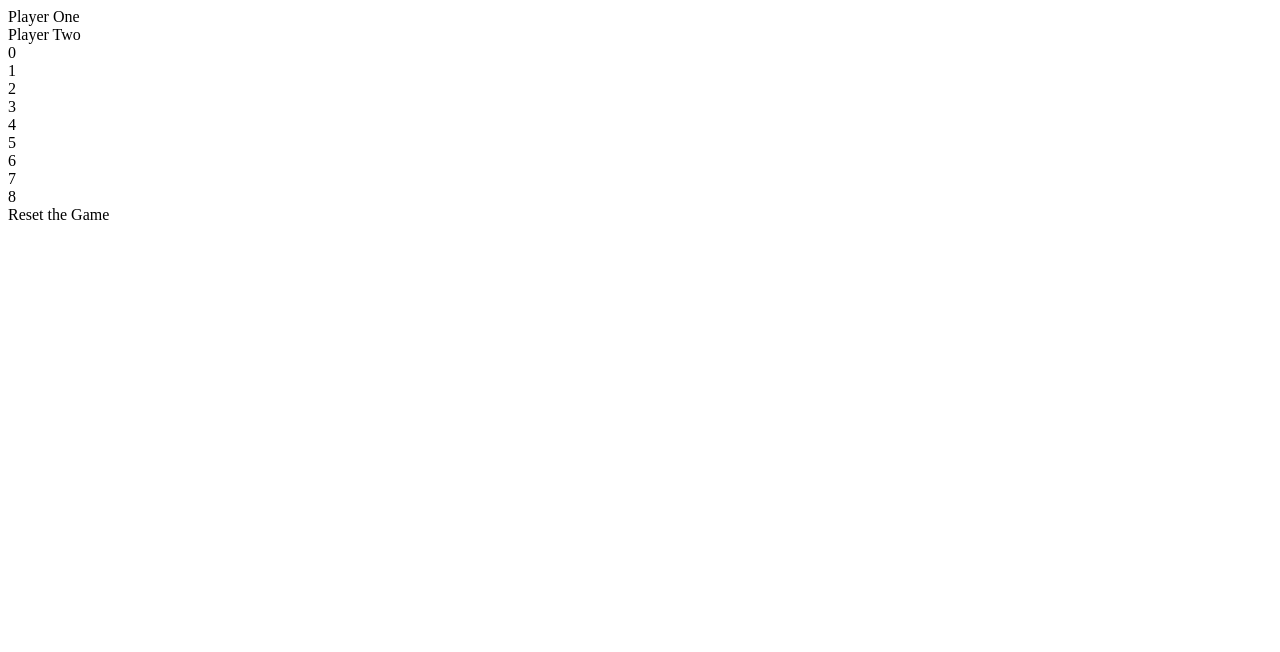
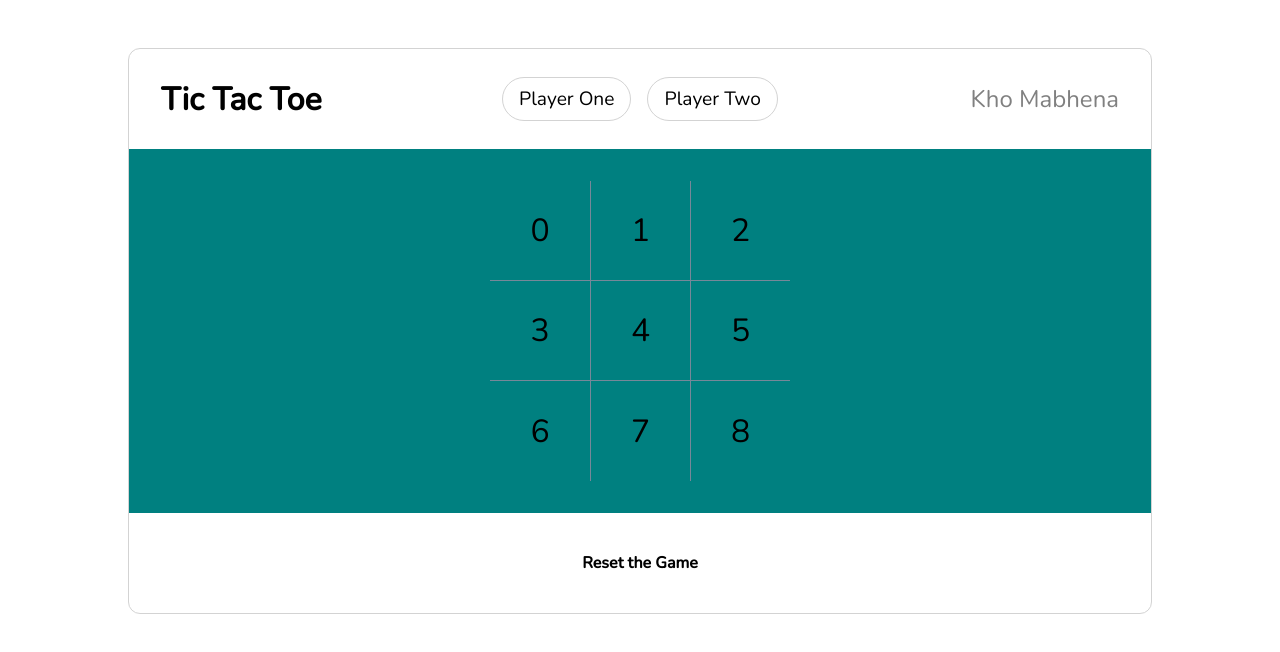
Before and after one commit to khomabhena/tictactoe, a plain HTML site: page index.html in a window 1280 px wide. Drawn offline with nearby package versions, Linux system fonts and the light colour scheme; a web font is replaced by a local one.

Commit message:
Added the css styling

```diff
--- a/index.html
+++ b/index.html
@@ -12,8 +12,10 @@
 
     <div class="container">
         <div class="players">
+            <h1 class="logo">Tic Tac Toe</h1>
             <div class="playerOne">Player One</div>
             <div class="playerTwo">Player Two</div>
+            <h1 class="name">Kho Mabhena</h1>
         </div>
         <div class="gameBoard">
             <div class="board">
--- a/style.css
+++ b/style.css
@@ -0,0 +1,137 @@
+@import url('https://fonts.googleapis.com/css2?family=Encode+Sans+Expanded:wght@400;700&family=Kanit:wght@100;200;300;400;500;600;700;800;900&family=Mulish:wght@200;300;400;500;600;800;900&family=Nunito+Sans:wght@200;300;400;600;700;800;900&family=Nunito:wght@400;500&family=Poppins:wght@100;200;300;400;500;600;700;800;900&display=swap');
+
+* {
+    margin: 0;
+    padding: 0;
+    box-sizing: border-box;
+    font-family: 'Nunito', sans-serif;
+}
+
+.container {
+    margin: 3rem auto;
+    width: 80%;
+    display: grid;
+    grid-template-rows: 100px 1fr 100px;
+    border: 1px solid lightgrey;
+    border-radius: 12px;
+}
+
+.players, .resetButton {
+    position: relative;
+    display: flex;
+    justify-content: center;
+    align-items: center;
+    /* border: 1px solid lightgrey; */
+    gap: 1rem;
+}
+
+.logo {
+    position: absolute;
+    left: 2rem;
+}
+
+.name {
+    position: absolute;
+    right: 2rem;
+    font-weight: 100;
+    color: grey;
+    font-size: 1.5rem;
+}
+
+.playerOne, .playerTwo {
+    border: 1px solid lightgrey;
+    padding: .5rem 1rem;
+    border-radius: 32px;
+    font-size: 1.2rem;
+    font-weight: 200;
+    cursor: pointer;
+}
+.selectedPlayer {
+    border: 1px solid lightgrey;
+    padding: .5rem 1rem;
+    border-radius: 32px;
+    background-color: teal;
+    color: white;
+    font-weight: 400;
+}
+
+.gameBoard {
+    background-color: teal;
+    display: flex;
+    justify-content: center;
+    align-items: center;
+}
+
+.board {
+    display: grid;
+    /* width: 80%; */
+    grid-template-columns: repeat(3, 100px);
+    grid-auto-rows: 100px;
+    margin: 2rem auto;
+}
+
+.board > div {
+    border: 1px solid lightslategrey;
+    /* margin: 6px; */
+    display: flex;
+    justify-content: center;
+    align-items: center;
+    font-size: 2rem;
+    cursor: pointer;
+}
+
+.board :nth-child(1) {
+    border-top: none;
+    border-left: none;
+    border-right: none;
+}
+
+.board :nth-child(2) {
+    border-top: none;
+    border-right: none;
+}
+
+.board :nth-child(3) {
+    border-top: none;
+    border-right: none;
+}
+
+.board :nth-child(4) {
+    border-top: none;
+    border-right: none;
+    border-left: none;
+}
+
+.board :nth-child(5) {
+    border-top: none;
+    border-right: none;
+}
+
+.board :nth-child(6) {
+    border-top: none;
+    border-right: none;
+}
+
+.board :nth-child(7) {
+    border-top: none;
+    border-right: none;
+    border-left: none;
+    border-bottom: none;
+}
+
+.board :nth-child(8) {
+    border-top: none;
+    border-right: none;
+    border-bottom: none;
+}
+
+.board :nth-child(9) {
+    border-top: none;
+    border-right: none;
+    border-bottom: none;
+}
+
+.resetButton {
+    cursor: pointer;
+    font-weight: 600;
+}
```
